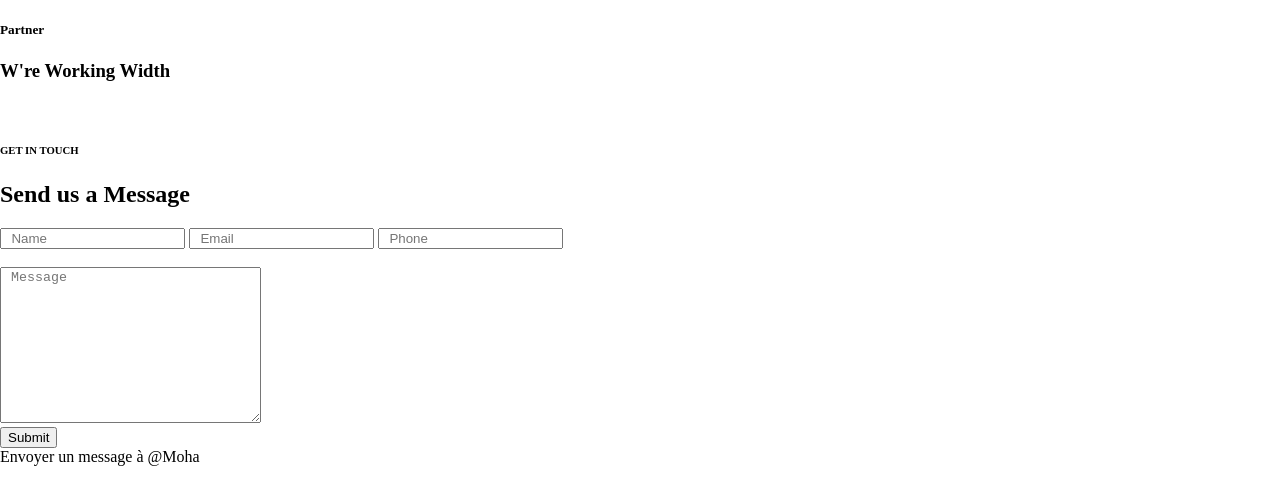
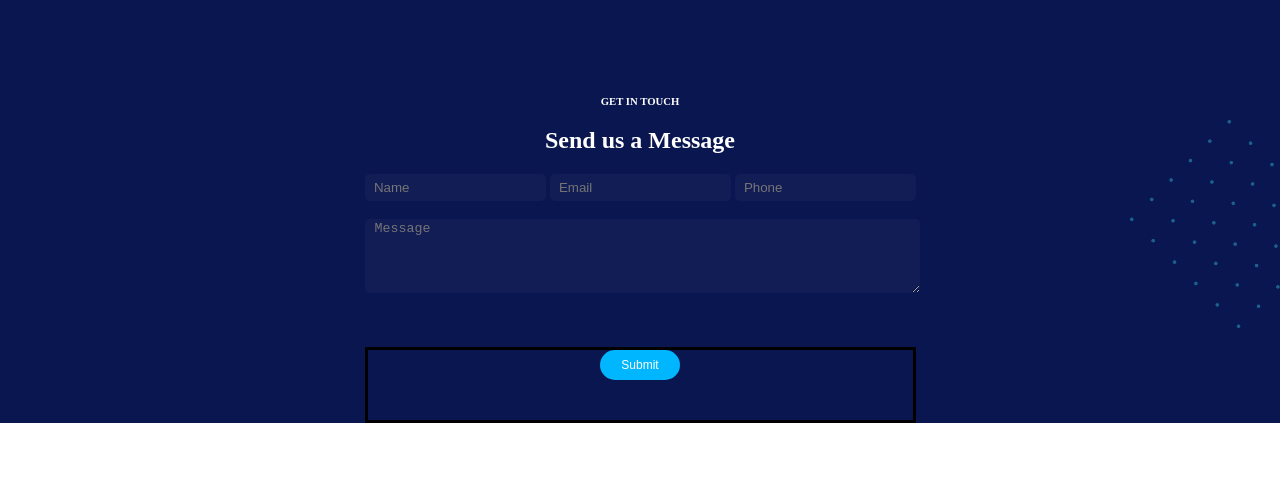
Before and after one commit to Xmen0076/yasser_Steeven_Molen_Star, a plain HTML site: page index.html in a window 1280 px wide. Drawn offline with Linux system fonts and the light colour scheme.

Commit message:
section get in touch copmleted

```diff
--- a/index.html
+++ b/index.html
@@ -10,26 +10,8 @@
 
     <header></header>
     <main>
-        <section class="partners">
 
 
-            <div>
-
-                <h5>Partner</h5>
-                <h3>W're Working Width</h3>
-
-            </div>
-
-                <div class="logo_partners">
-
-                    <img src="" alt="">
-
-
-                 </div>
-
-
-
-            </div>
 
 
 
@@ -43,20 +25,21 @@
         <section class="our_news"></section>
 
 
-        <section class="get_in_touch">
+        <section class="section-get-in-touch">
 
-            <div class="div-formulair">
+            <div class="text-get-in-touch">
                 <h6>GET IN TOUCH</h6>
                 <h2>Send us a Message</h2>
-                <div class="form">
-                    <form class="form-input" action="">
-                        <input class="form-input1" type="text" placeholder="  Name">
-                        <input type="text" placeholder="  Email">
-                        <input type="text" placeholder="  Phone">
+            </div>
+                <div class="div-formulair">
+                    <form class="form1" action="">
+                        <input class="input1-name" type="text" placeholder="  Name">
+                        <input  class="input2-mail" type="text" placeholder="  Email">
+                        <input class="input3-phone" type="text" placeholder="  Phone">
                     </form>
                     <br>
                     <form action="">
-                        <textarea name="" id="" cols="30" rows="10" placeholder=" Message"></textarea>
+                        <textarea class="textarea" name="" id="" cols="30" rows="10" placeholder=" Message"></textarea>
                     <div class="btn">
                         <button>Submit</button>
                     </div>
@@ -64,9 +47,6 @@
 
                 </div>
             </div>
-
-    Envoyer un message à @Moha
-
 
 
 
--- a/public/css/style.css
+++ b/public/css/style.css
@@ -7,3 +7,100 @@ body{
     padding: 0;
     width: 100%;
 }
+
+
+
+.section-get-in-touch{
+    display: flex;
+    align-items: center;
+    justify-content: center;
+    flex-direction: column;
+    background-color: #0A1650ff ;
+    background-image: url(/public/src/img/dots-img.webp);
+    background-position-x: right;
+    background-repeat: no-repeat;
+    background-size: 150px;
+    background-position-y: 120px;
+    flex-wrap: wrap;
+}
+
+.text-get-in-touch{
+    display: flex;
+    align-items: center;
+    flex-direction: column;
+    justify-content: center;
+    color: white;
+
+
+}
+
+.text-get-in-touch h6{
+    margin: 0;
+    margin-top: 50%;
+}
+
+.input1-name {
+    border: none;
+    border-radius: 5px;
+    height: 25px;
+    background-color: rgba(255, 255, 255, 0.033);
+}
+.input2-mail{
+
+    border: none;
+    border-radius: 5px;
+    height: 25px;
+    background-color: rgba(255, 255, 255, 0.033);
+
+
+}
+
+.input3-phone{
+
+    border: none;
+    border-radius: 5px;
+    height: 25px;
+    background-color: rgba(255, 255, 255, 0.033);
+
+
+}
+
+.textarea{
+
+    border: none;
+    border-radius: 5px;
+    height: 70px;
+    width: 100%;
+    background-color: rgba(255, 255, 255, 0.033);
+
+
+}
+
+.btn{
+    display: flex;
+    align-items: center;
+    justify-content: center;
+    margin-top: 50px;
+    border: none;
+    border: solid black;
+
+
+}
+
+button{
+    background-color: rgb(0, 183, 255);
+    border: none;
+    height: 30px;
+    width: 80px;
+    border-radius: 15px;
+    color: white;
+    font-size: 12px;
+    margin-bottom: 40px;
+    transition: 0.5s;
+
+}
+
+button:hover{
+
+    background-color: rgba(240, 248, 255, 0.122);
+}
```
